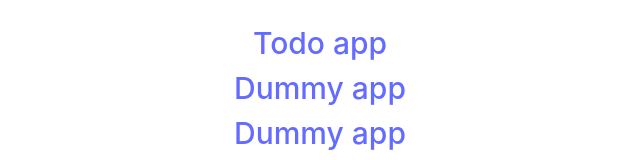
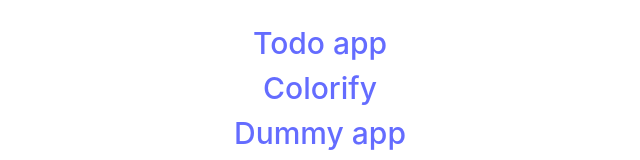
Before and after one commit to cadbay53/portfolio-react, a React (Vite) app: page / in a window 1280 px wide. Shown: the part 374-534 px from the top of the page, without its empty margins (320-960 px from the left). Built offline with nearby package versions, Linux system fonts and the light colour scheme.

Commit message:
colorify added

```diff
--- a/src/components/landing-page.jsx
+++ b/src/components/landing-page.jsx
@@ -4,7 +4,7 @@ export default function LandingPage(){
         <div>
             <h1>My practice apps</h1>
             <a style={{fontSize:"30px"}} href="https://adnantodo.netlify.app/" target="blank">Todo app</a><br />
-            <a style={{fontSize:"30px"}} href="">Dummy app</a><br />
+            <a style={{fontSize:"30px"}} href="https://colorify-tr.netlify.app/">Colorify</a><br />
             <a style={{fontSize:"30px"}} href="">Dummy app</a><br />
         </div>
     )
```
